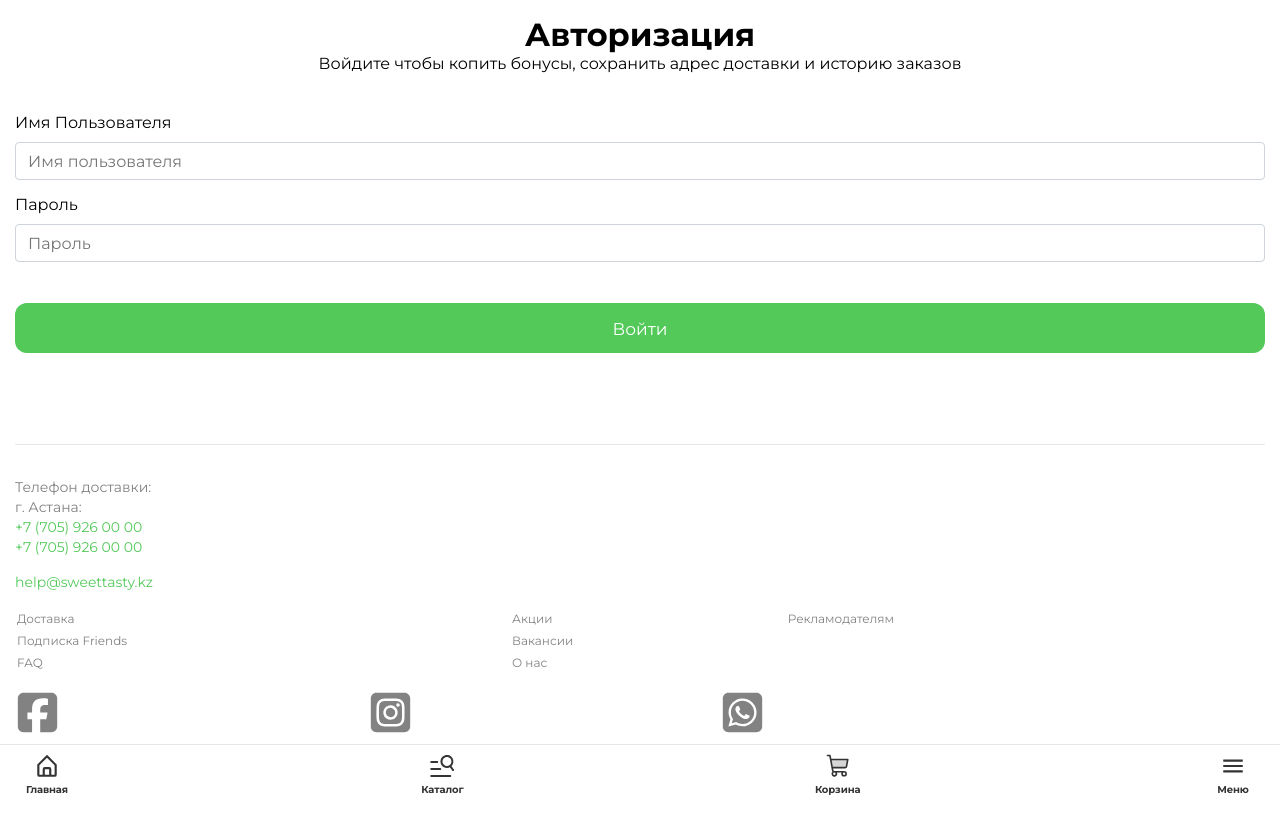
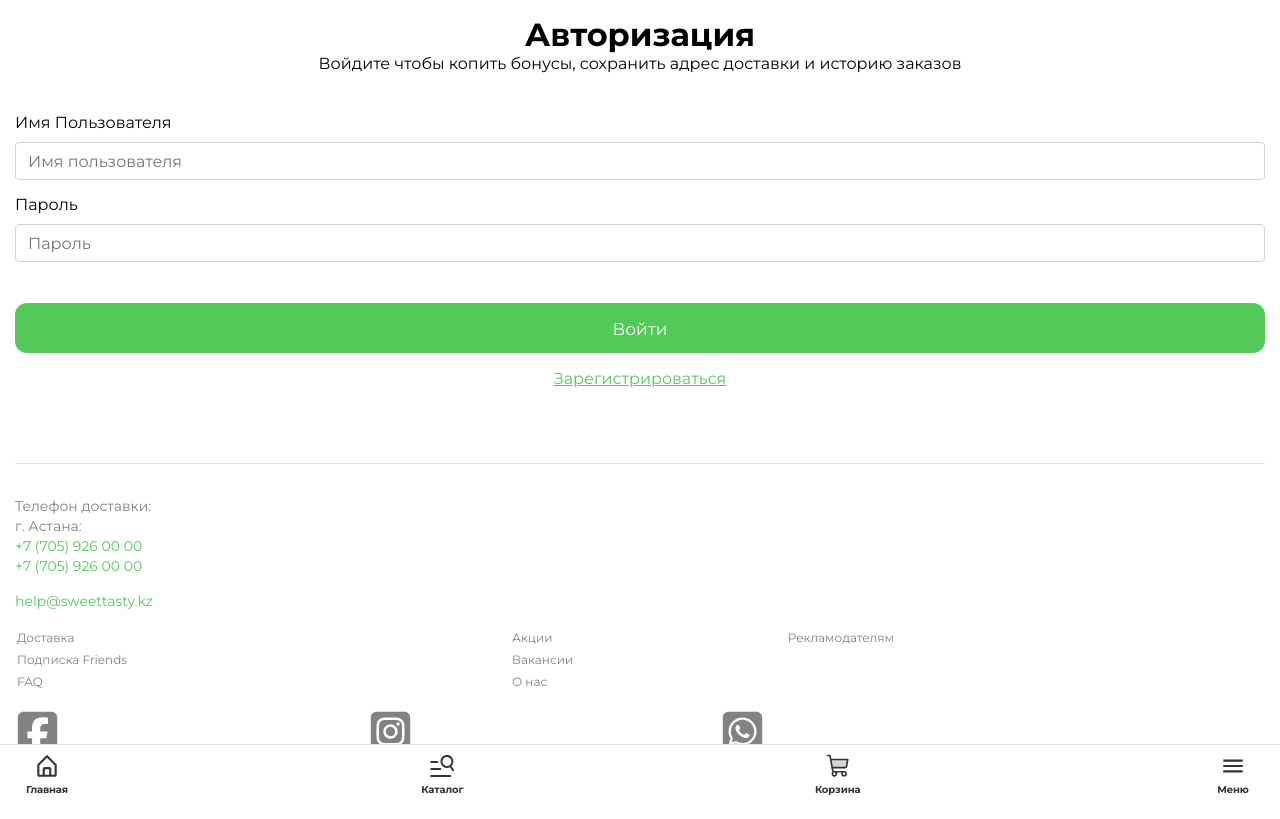
Before and after one commit to AhmarWorld/SweetTasty, a Next.js app: page /profile/auth in a window 1280 px wide. Built offline with nearby package versions, Linux system fonts and the light colour scheme.

Commit message:
edit bugs

```diff
--- a/src/app/catalog/[id]/CatalogItem.css
+++ b/src/app/catalog/[id]/CatalogItem.css
@@ -138,7 +138,6 @@
 }
 
 .product-reviews {
-  margin-top: 40px;
   width: 100%;
   scroll-margin-top: 20px;
   padding: 10px;
--- a/src/app/catalog/page.js
+++ b/src/app/catalog/page.js
@@ -45,7 +45,7 @@ export default function Catalog() {
       <HotOffers/>
       <div className="catalog">
         {categories.map((subCat)=>(
-          <CatalogSection title={subCat.name} child={subCat.subCategories}/>
+          <CatalogSection title={subCat.name} subCat={subCat.subCategories}/>
         ))}
       </div>
 
--- a/src/app/components/CatalogSection/CatalogSection.js
+++ b/src/app/components/CatalogSection/CatalogSection.js
@@ -1,12 +1,12 @@
 import CatalogSectionItem from "../CatalogSectionItem/CatalogSectionItem";
 import "./CatalogSection.css";
 
-export default function CatalogSection({ title, child }) {
+export default function CatalogSection({ title, subCat }) {
   return (
     <section className="catalog-section">
       <h2>{title}</h2>
       <div className="catalog-section_list">
-        {child.map((cat) => (
+        {subCat?.map((cat) => (
           <CatalogSectionItem
             // img={cat.image}
             id={cat.id}
--- a/src/app/lib/basket.js
+++ b/src/app/lib/basket.js
@@ -1,10 +1,9 @@
 export async function addBasket(
-  setCartId,
   productId,
   price,
   quantity,
   clientToken,
-  setIsAuth,
+  setCartId,
 ) {
   const request = await fetch(
     process.env.NEXT_PUBLIC_SERVER_URL + "/carts/addItem",
@@ -24,8 +23,7 @@ export async function addBasket(
   );
   const response = await request.json();
   if (!response.success && response.message == "User not authorized") {
-    alert("Авторизуйтесь на сайте");
-    setIsAuth(false);
+    // alert("Авторизуйтесь на сайте");
   }
   setCartId(response.cartItemId);
   return request.ok;
--- a/src/app/profile/auth/authentication.css
+++ b/src/app/profile/auth/authentication.css
@@ -66,3 +66,15 @@
 .authentication button a{
   color: #fff;
 }
+
+.authentication-buttons {
+  width: 100%;
+  display: flex;
+  flex-direction: column;
+  align-items: center;
+}
+
+.authentication-registration {
+  text-decoration: underline;
+  color: #53c95a;
+}
--- a/src/app/profile/auth/page.js
+++ b/src/app/profile/auth/page.js
@@ -4,7 +4,7 @@ import { useState } from "react";
 import Footer from "../../components/Footer/Footer";
 import "./authentication.css";
 import { useRouter } from "next/navigation";
-
+import Link from "next/link";
 function Auth() {
   const router = useRouter();
 
@@ -72,7 +72,12 @@ function Auth() {
           />
         </label>
       </form>
-      <button onClick={authButton}>Войти</button>
+      <div className="authentication-buttons">
+        <button onClick={authButton}>Войти</button>
+        <Link className="authentication-registration" href="/profile">
+          <u>Зарегистрироваться</u>
+        </Link>
+      </div>
       <Footer />
     </div>
   );
--- a/src/app/profile/main/address/page.js
+++ b/src/app/profile/main/address/page.js
@@ -158,7 +158,7 @@ function Address() {
             </div>
           </label>
           <label className="close-time">
-            Время закрытия:
+            Время желаемой доставки:
             <div>
               <input
                 value={closeHour}
--- a/src/app/profile/page.js
+++ b/src/app/profile/page.js
@@ -191,7 +191,7 @@ function Profile() {
                 </div>
               </label>
               <label className="close-time">
-                Время закрытия:
+                Время желаемой доставки:
                 <div>
                   <input
                     value={closeHour}
--- a/src/app/profile/profil.css
+++ b/src/app/profile/profil.css
@@ -153,6 +153,12 @@
   flex-direction: column;
 }
 
+.pervios_profile-buttons p {
+  font-size: 17px;
+  line-height: normal;
+  text-decoration: underline;
+}
+
 .pervios_profile-buttons a {
   width: 100%;
 }
```
Also changed, not shown: src/app/catalog/[id]/page.js (+12 -14 lines), src/app/components/CatalogItem/CatalogItem.js (+5 -5 lines).
